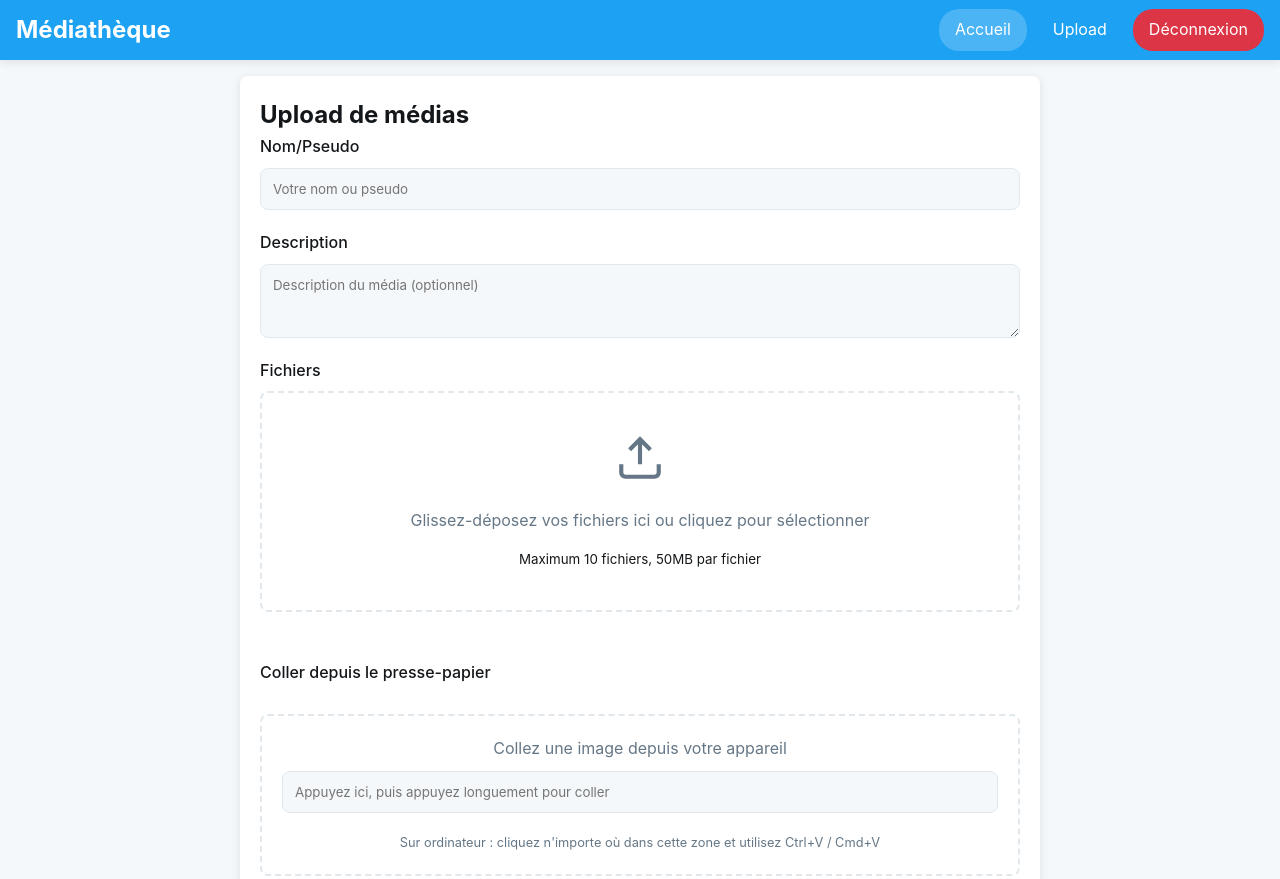
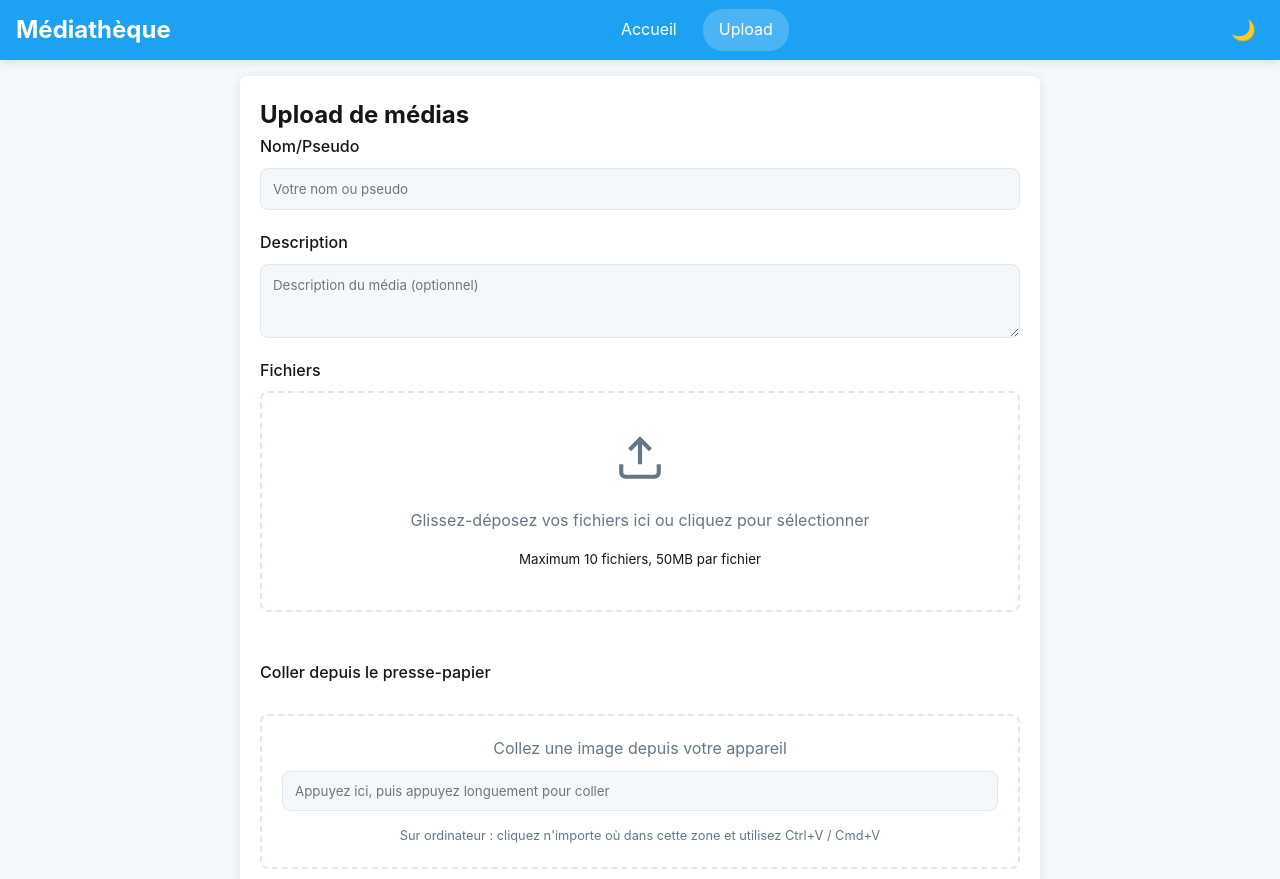
Before and after one commit to DcSault/webviews, a website: page public/upload.html in a window 1280 px wide. Shown: the top 879 px of the page. Drawn offline with Linux system fonts and the light colour scheme.

Commit message:
Update upload.html

```diff
--- a/public/upload.html
+++ b/public/upload.html
@@ -278,11 +278,11 @@
   <header>
     <h1>Médiathèque</h1>
     <nav>
-        <a href="/" class="active">Accueil</a>
-        <a href="/upload.html">Upload</a>
-        <a href="/logout" class="logout-btn">Déconnexion</a>
+      <a href="/">Accueil</a>
+      <a href="/upload.html" class="active">Upload</a>
     </nav>
-</header>
+    <button id="themeToggle" class="theme-toggle" title="Changer de thème">🌙</button>
+  </header>
 
   <main>
     <div class="upload-container">
```
